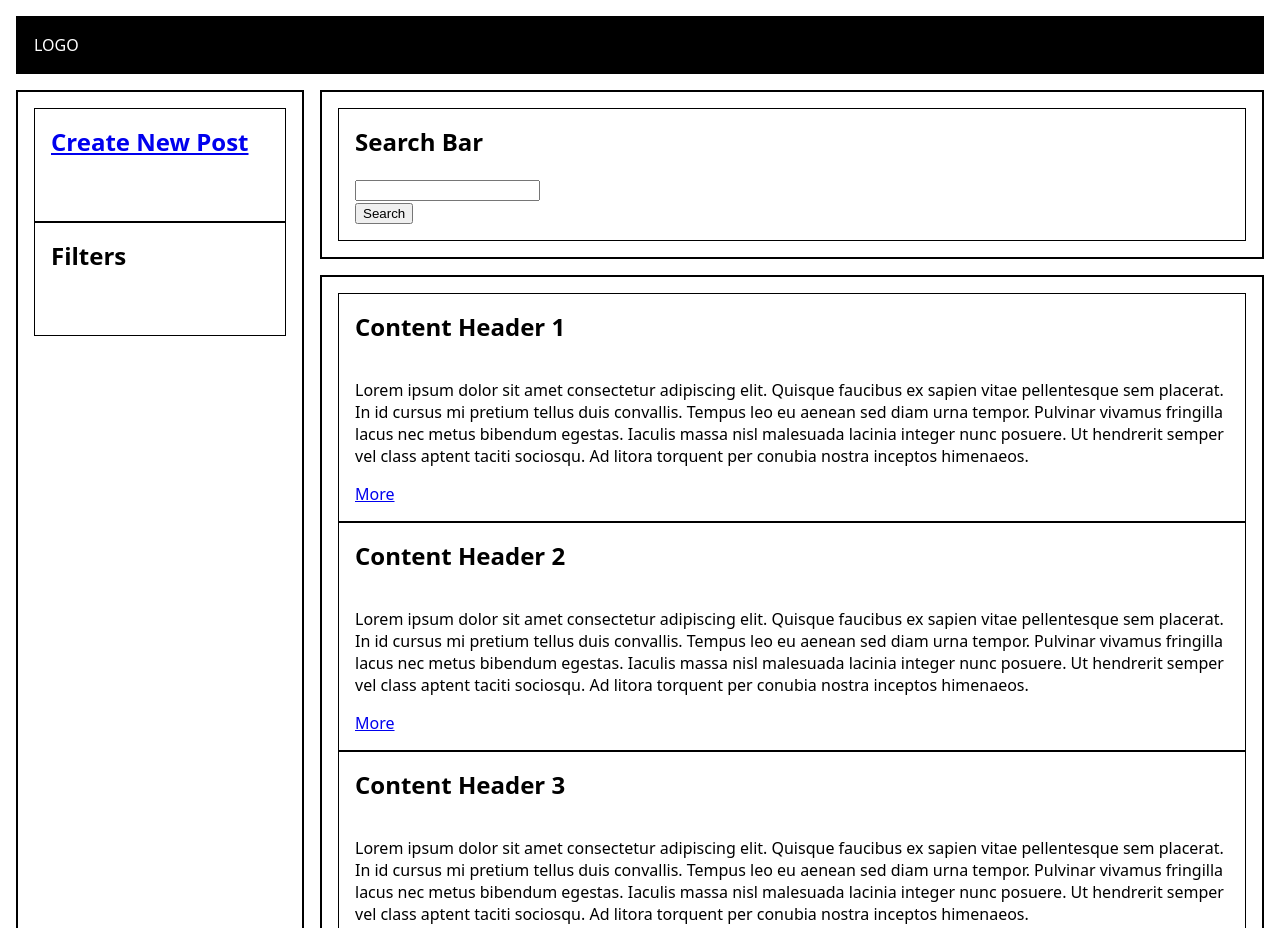
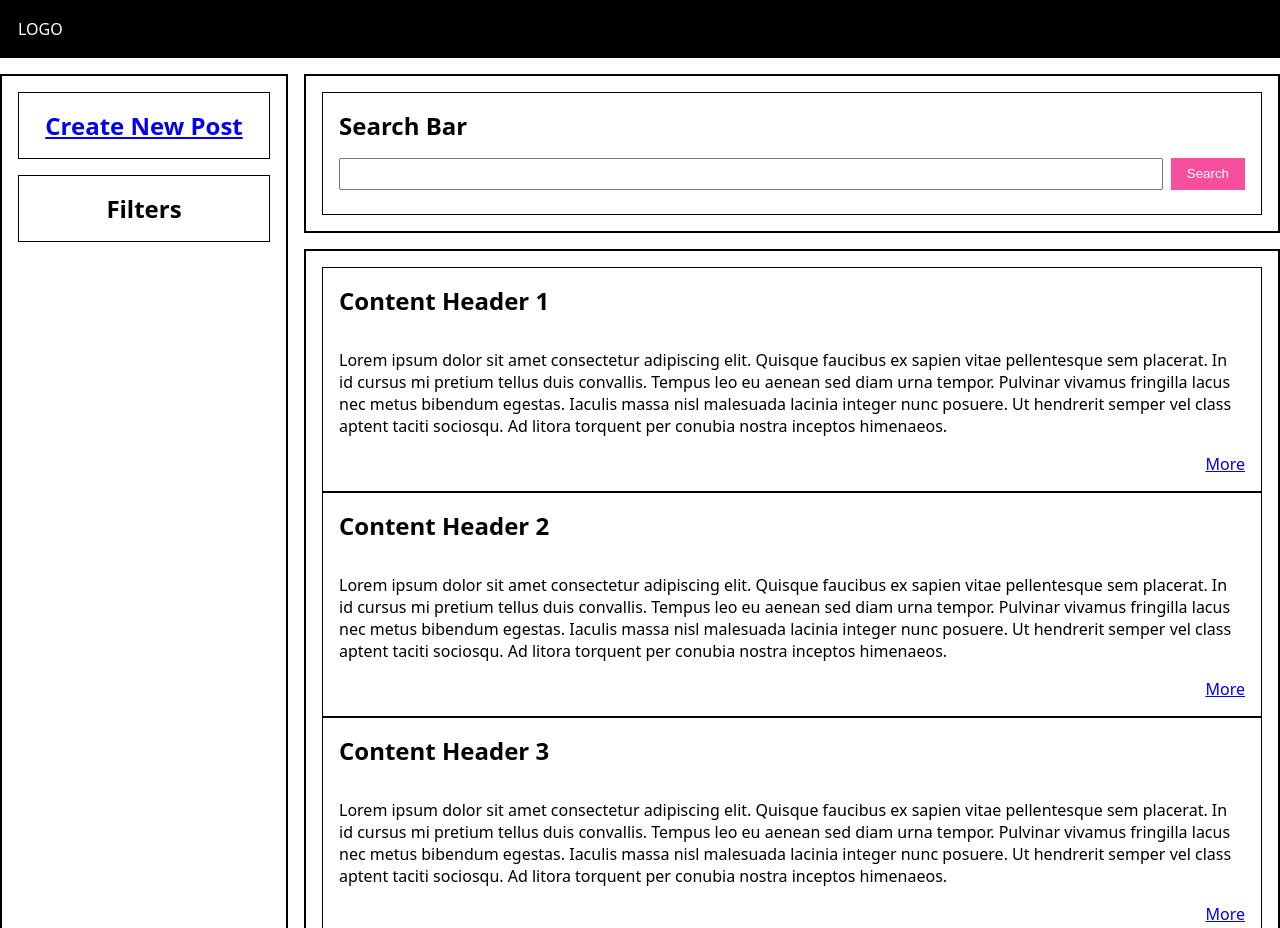
Before and after one commit to aerien33/www, a plain HTML site: page project/index.html in a window 1280 px wide. Shown: the top 928 px of the page. Drawn offline with Linux system fonts and the light colour scheme.

Commit message:
refactor: css structure

```diff
--- a/project/index.html
+++ b/project/index.html
@@ -9,51 +9,51 @@
 </head>
 <body>
 <div class="page">
-    <div class="header">
+    <div class="top-bar">
         <header>LOGO</header>
     </div>
     <div class="filters">
-        <div class="tiles">
-            <div class="tile">
-                <h2><a href="pages/upload.html">Create New Post</a></h2>
+        <div class="filters__tiles">
+            <div class="tile upload__tile">
+                <h2 class="header"><a href="pages/upload.html">Create New Post</a></h2>
             </div>
-            <div class="tile">
-                <h2>Filters</h2>
+            <div class="tile filters__tile">
+                <h2 class="header">Filters</h2>
             </div>
         </div>
     </div>
     <div class="content">
-        <div class="tiles">
-            <div class="tile">
-                <h2>Content Header 1</h2>
-                <div class="container">
+        <div class="tiles content__tiles">
+            <div class="tile content__tile">
+                <h2 class="header content__header">Content Header 1</h2>
+                <div class="content__container">
                     <p>Lorem ipsum dolor sit amet consectetur adipiscing elit. Quisque faucibus ex sapien vitae pellentesque sem placerat. In id cursus mi pretium tellus duis convallis. Tempus leo eu aenean sed diam urna tempor. Pulvinar vivamus fringilla lacus nec metus bibendum egestas. Iaculis massa nisl malesuada lacinia integer nunc posuere. Ut hendrerit semper vel class aptent taciti sociosqu. Ad litora torquent per conubia nostra inceptos himenaeos.</p>
                     <a href="pages/details.html">More</a>
                 </div>
             </div>
         </div>
-        <div class="tiles">
-            <div class="tile">
-                <h2>Content Header 2</h2>
-                <div class="container">
+        <div class="tiles content__tiles">
+            <div class="tile content__tile">
+                <h2 class="header content__header">Content Header 2</h2>
+                <div class="content__container">
                     <p>Lorem ipsum dolor sit amet consectetur adipiscing elit. Quisque faucibus ex sapien vitae pellentesque sem placerat. In id cursus mi pretium tellus duis convallis. Tempus leo eu aenean sed diam urna tempor. Pulvinar vivamus fringilla lacus nec metus bibendum egestas. Iaculis massa nisl malesuada lacinia integer nunc posuere. Ut hendrerit semper vel class aptent taciti sociosqu. Ad litora torquent per conubia nostra inceptos himenaeos.</p>
                     <a href="pages/details.html">More</a>
                 </div>
             </div>
         </div>
-        <div class="tiles">
-            <div class="tile">
-                <h2>Content Header 3</h2>
-                <div class="container">
+        <div class="tiles content__tiles">
+            <div class="tile content__tile">
+                <h2 class="header content__header">Content Header 3</h2>
+                <div class="content__container">
                     <p>Lorem ipsum dolor sit amet consectetur adipiscing elit. Quisque faucibus ex sapien vitae pellentesque sem placerat. In id cursus mi pretium tellus duis convallis. Tempus leo eu aenean sed diam urna tempor. Pulvinar vivamus fringilla lacus nec metus bibendum egestas. Iaculis massa nisl malesuada lacinia integer nunc posuere. Ut hendrerit semper vel class aptent taciti sociosqu. Ad litora torquent per conubia nostra inceptos himenaeos.</p>
                     <a href="pages/details.html">More</a>
                 </div>
             </div>
         </div>
-        <div class="tiles">
-            <div class="tile">
-                <h2>Content Header 4</h2>
-                <div class="container">
+        <div class="tiles content__tiles">
+            <div class="tile content__tile">
+                <h2 class="header content__header">Content Header 4</h2>
+                <div class="content__container">
                     <p>Lorem ipsum dolor sit amet consectetur adipiscing elit. Quisque faucibus ex sapien vitae pellentesque sem placerat. In id cursus mi pretium tellus duis convallis. Tempus leo eu aenean sed diam urna tempor. Pulvinar vivamus fringilla lacus nec metus bibendum egestas. Iaculis massa nisl malesuada lacinia integer nunc posuere. Ut hendrerit semper vel class aptent taciti sociosqu. Ad litora torquent per conubia nostra inceptos himenaeos.</p>
                     <a href="pages/details.html">More</a>
                 </div>
@@ -61,18 +61,14 @@
         </div>
     </div>
     <div class="search-bar">
-        <div class="tiles">
-            <aside>
-                <div class="tile">
-                    <h2>Search Bar</h2>
-                    <div class="form">
-                        <form>
-                            <input type="text" name="search"> <br>
-                            <button type="submit">Search</button>
-                        </form>
-                    </div>
-                </div>
-            </aside>
+        <div class="tiles search-bar__tiles">
+            <div class="tile search-bar__tile">
+                <h2 class="header search-bar__header">Search Bar</h2>
+                    <form class="search-bar__form">
+                        <input class="search-bar__input" type="text" name="search">
+                        <button class="search-bar__button" type="submit" name="search-button">Search</button>
+                    </form>
+            </div>
         </div>
     </div>
     <div class="footer">
--- a/project/styles/details.css
+++ b/project/styles/details.css
@@ -1 +1,6 @@
 @import "index.css";
+
+.back {
+    margin: 1.5rem;
+    text-align: center;
+}
--- a/project/styles/index.css
+++ b/project/styles/index.css
@@ -1,15 +1,23 @@
+:root{
+    --color-primary: #000;
+    --color-accent: #F74F9E;
+    --color-white: #FFF;
+    --color-black: #000;
+    --color-background: #FFF;
+}
+
 body {
     box-sizing: border-box;
     font-family: system-ui, sans-serif;
     margin: 0;
-    padding: 1rem;
+    padding: 0;
 }
 
 .page {
     display: grid;
     grid-template-columns: 1fr;
     grid-template-areas:
-        "header"
+        "top-bar"
         "filters"
         "content"
         "footer"
@@ -17,70 +25,127 @@ body {
     gap: 1rem;
 }
 
-.header { grid-area: header; }
+.top-bar { grid-area: top-bar; }
 .filters { grid-area: filters; }
 .content { grid-area: content; }
 .search-bar { grid-area: search-bar; }
 .footer { grid-area: footer; }
 
 .page > div {
-    border: 2px solid #000;
+    border: 2px solid var(--color-black);
     padding: 1rem;
-}
-
-.header {
-    background: #000;
-    color: #fff;
 }
 
 .tiles {
     repeat(auto-fill, minmax(10rem, 1fr))
-    padding: 5em;
+    padding: 5rem;
 }
 
 .tile {
-    border: 1px solid #000;
     padding: 1rem;
+    border: 1px solid var(--color-black);
+}
+
+.header {
+    margin-top: 0;
+    margin-bottom: 0;
+}
+
+.top-bar {
+    position: sticky;
+    top: 0;
+    z-index: 10;
+    background: var(--color-primary);
+    color: var(--color-white);
+}
+
+.filters {
+    align-items: center;
+    text-align: center;
+}
+
+.filters__tiles {
+    display: flex;
+    flex-direction: column;
+    justify-content: space-between;
+}
+
+.upload__tile {
+    margin-bottom: 1rem;
+}
+
+.content__tile {
     min-height: 5rem;
 }
 
-h2 {
-    margin-top: 0;
+.content__header {
+    margin-bottom: 1rem;
 }
 
-.container {
+.content__container {
     display: flex;
     flex-direction: column;
+    align-items: end;
+}
+
+.search-bar {
+    background: var(--color-white);
+    position: sticky;
+    bottom: 0;
+}
+
+.search-bar__tile {
+    margin: 0;
+    padding: 0;
+}
+
+.search-bar__header {
+    display: none;
+}
+
+.search-bar__form {
+    display: flex;
+}
+
+.search-bar__input {
+    width: 90%;
+    padding: 0.4rem 1rem;
+}
+
+.search-bar__button {
+    margin-left: 0.5rem;
+    padding: 0.5rem 1rem;
+    color: var(--color-white);
+    background-color: var(--color-accent);
+    border: none;
 }
 
 .footer {
     text-align: end;
 }
 
-table {
-    border-collapse: collapse;
-}
-
-tr, td, th {
-    border: 1px solid #000;
-    padding: 0.5rem;
-}
-
-img, figcaption {
-    display: flex;
-    margin: 0 auto;
-    align-items: end;
-    justify-content: center;
-    width: 50%;
-}
-
-@media(min-width: 48rem){
+@media(min-width: 48rem) {
     .page {
         grid-template-columns: 18rem 1fr 14rem;
         grid-template-areas:
-        "header header header"
+        "top-bar top-bar top-bar"
         "filters search-bar search-bar"
         "filters content content"
         "footer footer footer";
     }
+
+    .search-bar {
+        position: static;
+        background: var(--color-white);
+    }
+
+    .search-bar__tile {
+        padding: 0 1rem 1.5rem 1rem;
+    }
+
+    .search-bar__header {
+        display: grid;
+        margin-bottom: 1rem;
+        padding: 1rem 1rem 0 0;
+    }
 }
--- a/project/styles/upload.css
+++ b/project/styles/upload.css
@@ -3,43 +3,49 @@
 .page {
     grid-template-columns: auto;
     grid-template-areas:
-        "header"
+        "top-bar"
         "content"
         "footer"
 }
 
-.tiles {
+.content__tiles {
     display: flex;
     flex-direction: column;
+    justify-content: center;
     align-items: center;
-    justify-content: center;
     text-align: center;
 }
 
-.form {
-    padding: 2rem 10rem 2rem 10rem;
-}
-
-.form--inside {
+.form__inside {
     display: inline-grid;
     margin: 1rem 1rem;
 }
 
-label {
+.upload__label {
     margin: 0.5rem;
+    font-size: 1rem;
 }
 
-input textarea {
+.upload__input, .upload__textarea {
     width: 90%;
     margin: 1rem auto;
     padding: 0.2rem 1rem;
 }
 
-button {
-    margin-top: 2rem;
+.upload__button {
+    margin-top: 1rem;
     padding: 1rem 1rem;
+    color: var(--color-white);
+    background-color: var(--color-accent);
+    border: none;
 }
 
 .back {
-    min-height: auto;
+    margin: 1.5rem;
 }
+
+@media(min-width: 48rem){
+    .form__inside {
+        padding: 2rem 10rem 2rem 10rem;
+    }
+}
```
Also changed, not shown: project/pages/details.html (+20 -24 lines), project/pages/upload.html (+11 -11 lines).
